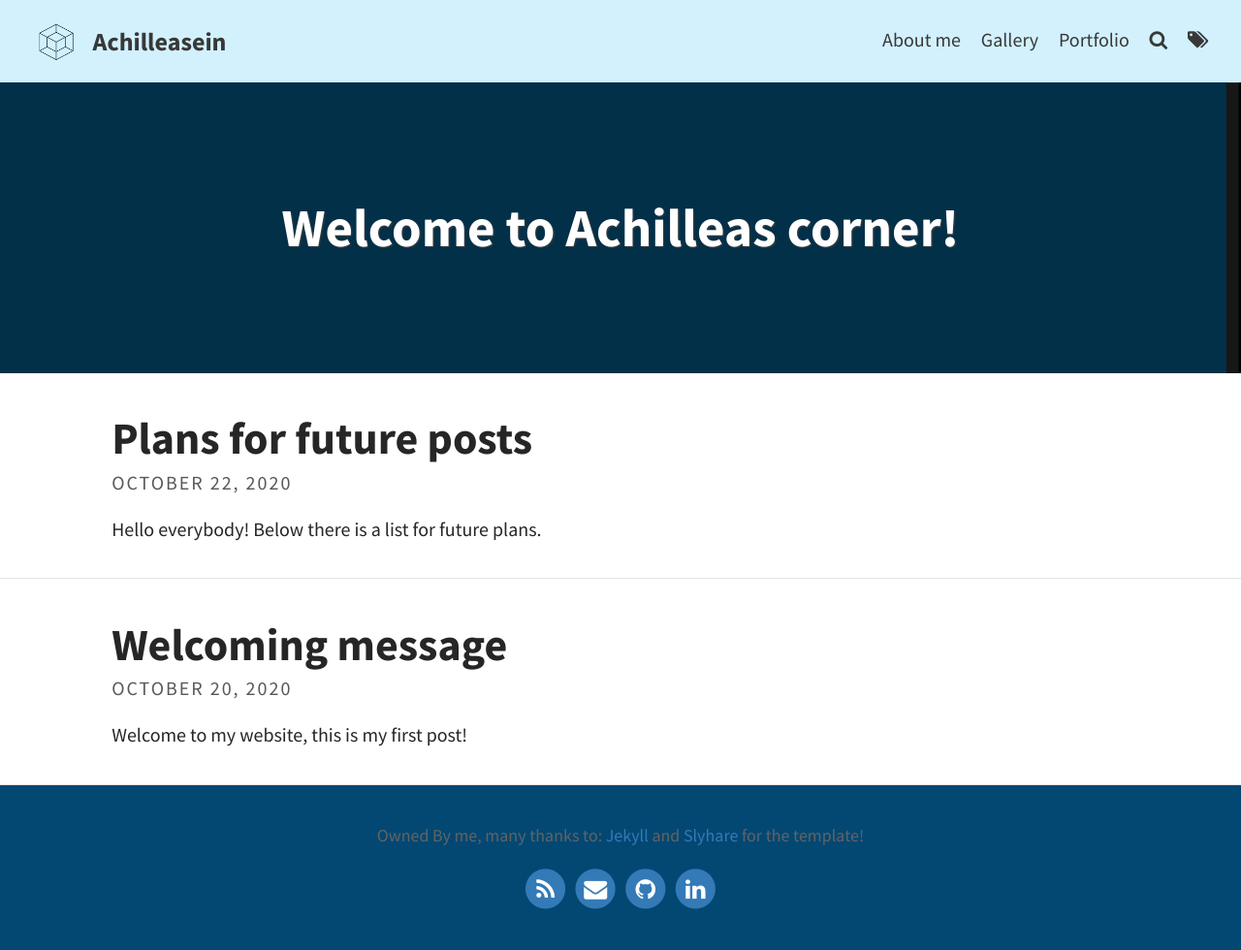
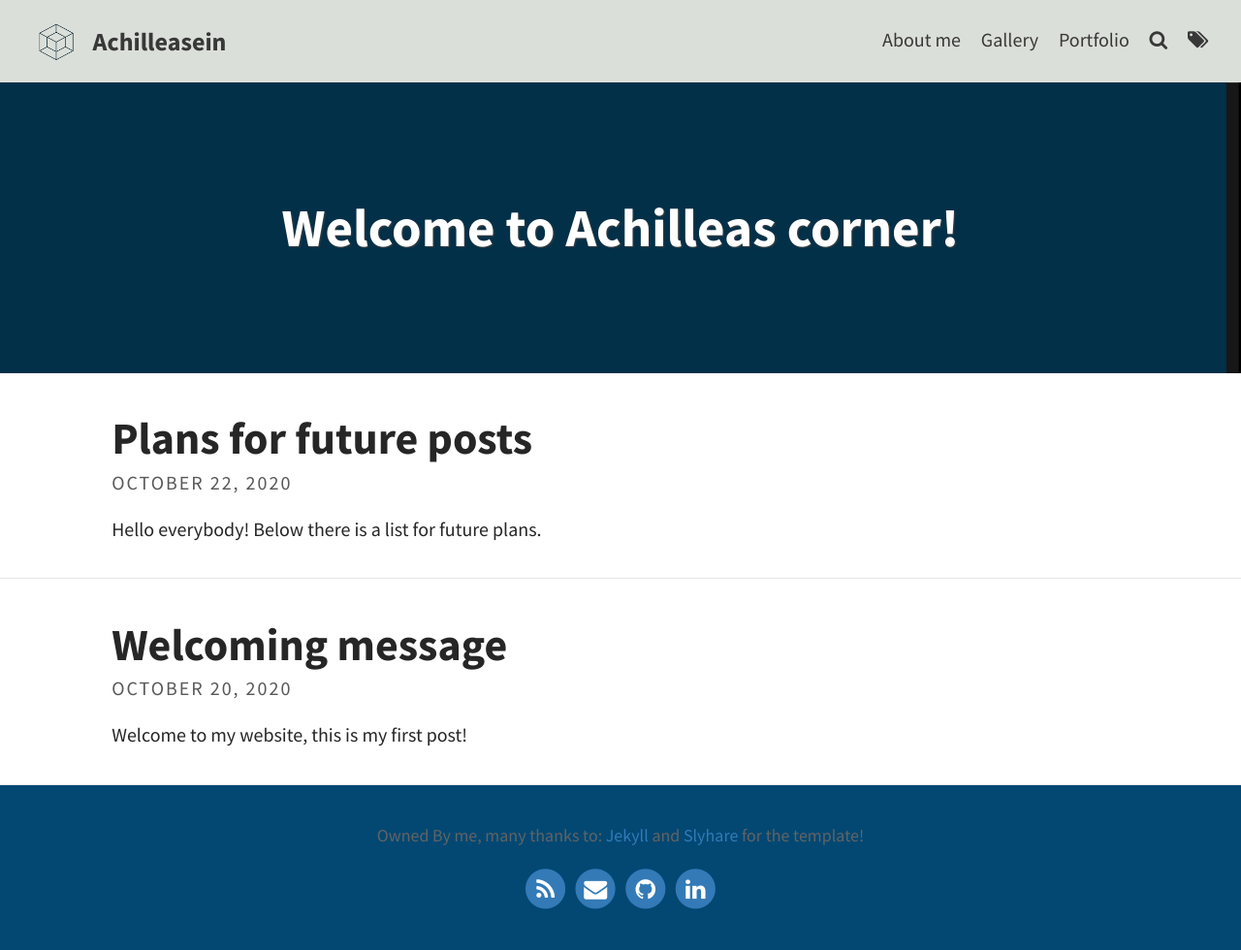
Before and after one commit to Achilleasein/achilleasein, a Jekyll site: the page built from index.html, in a window 1280 px wide. Shown: the whole page at 97% size. Built offline with Jekyll 4.4.1, drawn with Linux system fonts in a browser that asks for light colours; the list of posts is cut into pages by our own code.

Commit message:
updating colours

```diff
--- a/_includes/navbar.html
+++ b/_includes/navbar.html
@@ -1,4 +1,4 @@
-<header class="site-header" style="background-color: #07B0F22E; " >
+<header class="site-header" style="background-color: #384F2E2E; " >
 
     <!-- Logo and title -->
 	<div class="branding">
```
